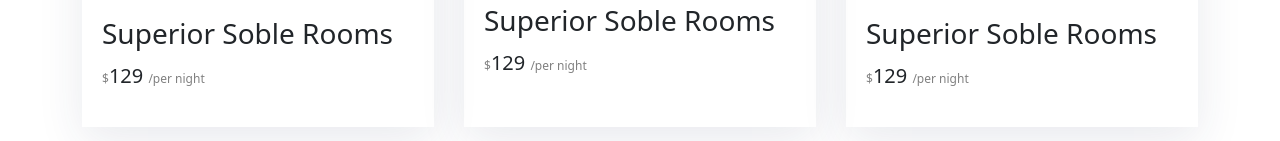
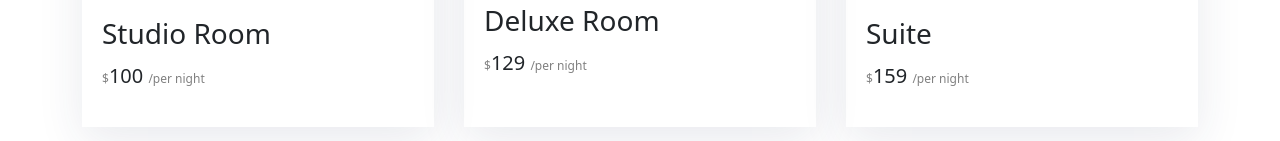
Before and after one commit to kinshuk02/Hotel, a plain HTML site: page index.html in a window 1280 px wide. Shown: the part 1393-1534 px from the top of the page. Drawn offline with nearby package versions, Linux system fonts and the light colour scheme.

Commit message:
Update index.html

```diff
--- a/index.html
+++ b/index.html
@@ -180,8 +180,8 @@
             <img src="images/room.jpg" alt="">
           </div>
           <div class="text">
-            <h3>Superior Soble Rooms</h3>
-            <p> <span>$</span>129 <span>/per night</span> </p>
+            <h3>Studio Room</h3>
+            <p> <span>$</span>100 <span>/per night</span> </p>
           </div>
         </div>
         <div class="box">
@@ -189,7 +189,7 @@
             <img src="images/room2.jpg" alt="">
           </div>
           <div class="text">
-            <h3>Superior Soble Rooms</h3>
+            <h3>Deluxe Room</h3>
             <p> <span>$</span>129 <span>/per night</span> </p>
           </div>
         </div>
@@ -198,8 +198,8 @@
             <img src="images/room3.jpg" alt="">
           </div>
           <div class="text">
-            <h3>Superior Soble Rooms</h3>
-            <p> <span>$</span>129 <span>/per night</span> </p>
+            <h3>Suite</h3>
+            <p> <span>$</span>159 <span>/per night</span> </p>
           </div>
         </div>
       </div>
```
